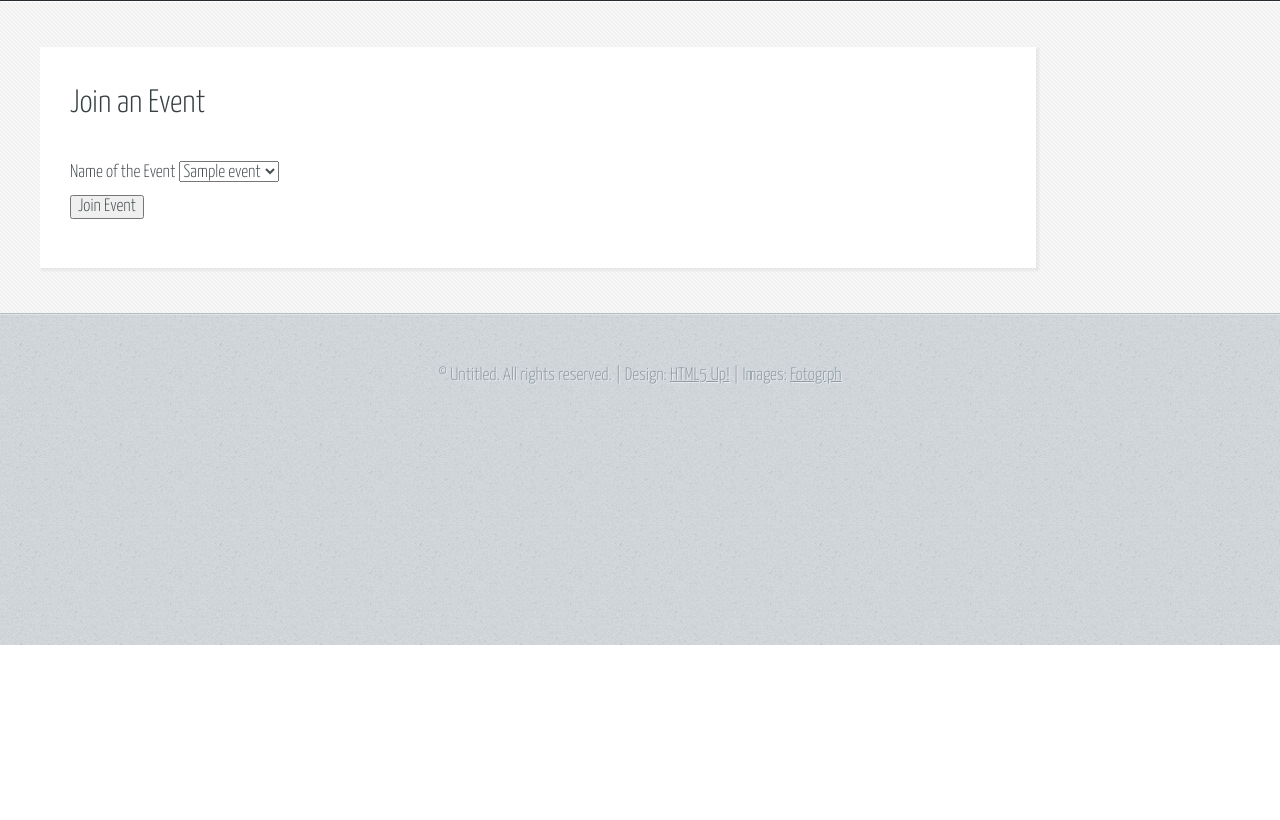
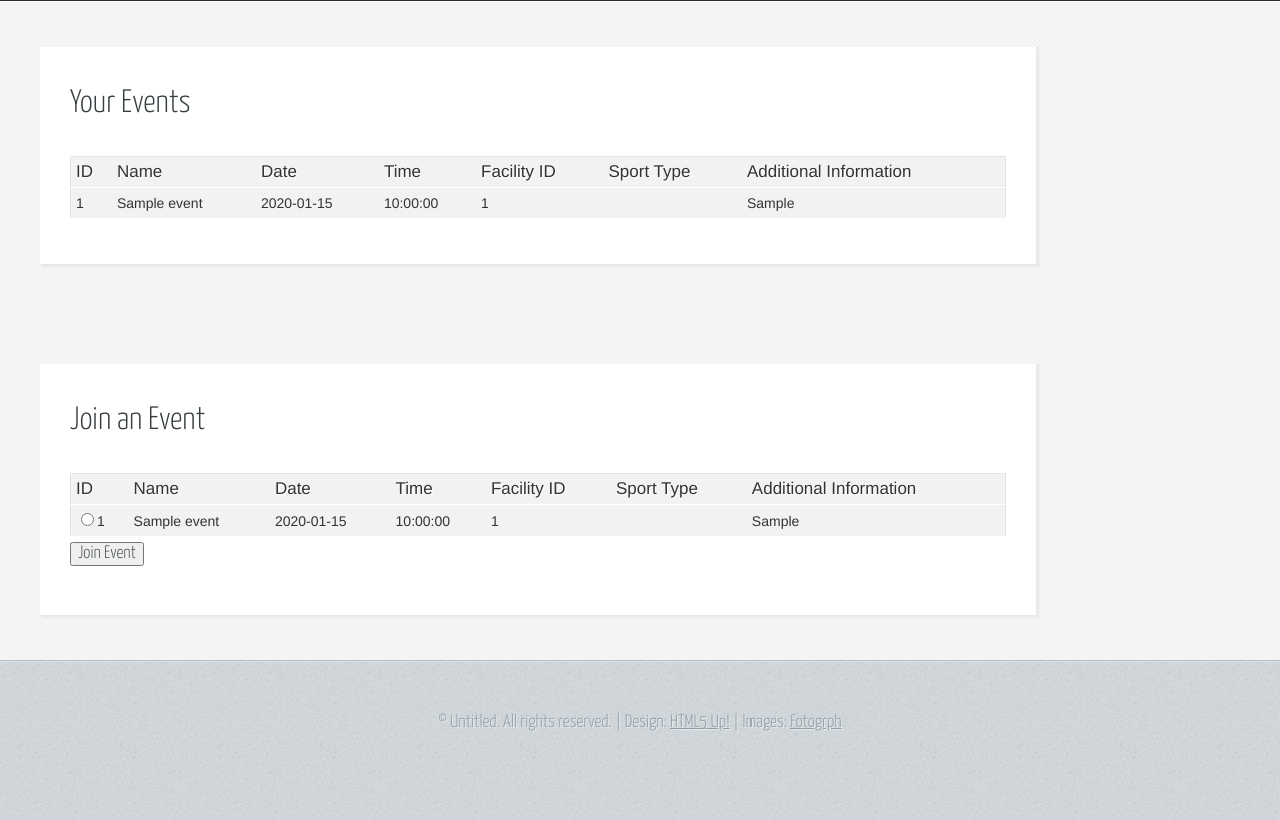
Before and after one commit to bjohnstonumw/pickupgames, a PHP site: page /joinevent.php in a window 1280 px wide. Shown: the part 155-975 px from the top of the page. Before the commit the page ends 800 px from the top, so only its background shows below. Run offline with PHP 8.4, Linux system fonts and the light colour scheme; the visitor is signed in with stand-in values (Sample User, id 1); tables that the repository leaves empty hold one stand-in row (values such as "Sample post"); data that the repository does not hold is empty.

Commit message:
Join Events working/upgraded to include appropriate event information. Also, pulls a user's events. fixed small error in install file.

```diff
--- a/css/style-desktop.css
+++ b/css/style-desktop.css
@@ -7,6 +7,7 @@
 /*********************************************************************************/
 /* Desktop (>= 480px)                                                            */
 /*********************************************************************************/
+
 
 section:last-child
 {
--- a/css/style.css
+++ b/css/style.css
@@ -48,6 +48,88 @@
 	}
 
 /* Multi-use */
+
+
+	/* Josiah */
+
+/*source: http://pythoughts.com/table-style-css/ */
+#table-2 {
+	border: 1px solid #e3e3e3;
+	background-color: #f2f2f2;
+    width: 100%;
+	border-radius: 6px;
+	-webkit-border-radius: 6px;
+	-moz-border-radius: 6px;
+}
+#table-2 td, #table-2 th {
+	padding: 5px;
+	color: #333;
+}
+#table-2 thead {
+	font-family: "Lucida Sans Unicode", "Lucida Grande", sans-serif;
+	padding: .2em 0 .2em .5em;
+	text-align: left;
+	color: #4B4B4B;
+	background-color: #C8C8C8;
+	background-image: -webkit-gradient(linear, left top, left bottom, from(#f2f2f2), to(#e3e3e3), color-stop(.6,#B3B3B3));
+	background-image: -moz-linear-gradient(top, #D6D6D6, #B0B0B0, #B3B3B3 90%);
+	border-bottom: solid 1px #999;
+}
+#table-2 th {
+	font-family: 'Helvetica Neue', Helvetica, Arial, sans-serif;
+	font-size: 17px;
+	line-height: 20px;
+	font-style: normal;
+	font-weight: normal;
+	text-align: left;
+	text-shadow: white 1px 1px 1px;
+}
+#table-2 td {
+	line-height: 20px;
+	font-family: 'Helvetica Neue', Helvetica, Arial, sans-serif;
+	font-size: 14px;
+	border-bottom: 1px solid #fff;
+	border-top: 1px solid #fff;
+}
+#table-2 td:hover {
+	background-color: #fff;
+}
+
+#table-6 {
+width: 100%
+border: 1px solid #B0B0B0;
+}
+#table-6 tbody {
+/* Kind of irrelevant unless your .css is alreadt doing something else */
+margin: 0;
+padding: 0;
+border: 0;
+outline: 0;
+font-size: 100%;
+vertical-align: baseline;
+background: transparent;
+}
+#table-6 thead {
+text-align: left;
+}
+#table-6 thead th {
+background: -moz-linear-gradient(top, #F0F0F0 0, #DBDBDB 100%);
+background: -webkit-gradient(linear, left top, left bottom, color-stop(0%, #F0F0F0), color-stop(100%, #DBDBDB));
+filter: progid:DXImageTransform.Microsoft.gradient(startColorstr='#F0F0F0', endColorstr='#DBDBDB', GradientType=0);
+border: 1px solid #B0B0B0;
+color: #444;
+font-size: 16px;
+font-weight: bold;
+padding: 3px 10px;
+}
+#table-6 td {
+padding: 3px 10px;
+}
+#table-6 tr:nth-child(even) {
+background: #F2F2F2;
+}
+
+	/* End Josiah */
 
 	.link-list
 	{
--- a/joinevent.php
+++ b/joinevent.php
@@ -55,30 +55,61 @@
 								<!-- Main Content -->
 
 									<?php include 'php/db_connect.php'; ?>
+
+									<section>
+										<header>
+											<h2>Your Events</h2>
+										</header>
+
+
+
+											<?php
+												function load_events($db, $your_query, $isYourEvents) {
+
+													echo "<table id='table-2'>";
+
+													echo "<tr><th>ID</th><th>Name</th><th>Date</th><th>Time</th><th>Facility ID</th><th>Sport Type</th><th>Additional Information</th></tr>";
+
+													#print_r($db);
+													#print_r($your_query);
+													$result = mysqli_query($db, $your_query) or die("Error Querying Database for events from joinevent.php");
+
+
+													while($row = mysqli_fetch_array($result)) {
+														$event_id = $row['event_id'];
+														$event_name = $row['name'];
+														$event_date = $row['event_date'];
+														$event_time = $row['event_time'];
+														$event_fac_id = $row['fac_id'];
+														$event_sport_type = $row['sport_name'];
+														$event_ad = $row['ad'];
+
+														if (!$isYourEvents) { $radio = "<input type='radio' name='jevent' value='$event_id' />"; }
+														else { $radio = ""; }
+
+														echo "<tr><td>$radio$event_id</td><td>$event_name</td><td>$event_date</td><td>$event_time</td><td>$event_fac_id</td><td>$event_sport_type</td><td>$event_ad</td></tr>";
+													}
+													echo "</table>";
+												}
+
+												$query = "SELECT * FROM events natural join jevents where username='$s_username' ORDER BY event_date DESC";
+												load_events($db, $query, TRUE);
+
+											?>
+									</section>
+
 									<section>
 										<header>
 											<h2>Join an Event</h2>
 										</header>
 
 										<form method = "post" action = "joinevent.php" enctype="multipart/form-data">
-											<table>
-												<!--<tr><td>Name of the Event</td><td>&nbsp;</td><td><input type="text" id="eventname" name="eventname" /></td></tr>-->
-												<tr><td>Name of the Event</td><td>&nbsp;</td><td><select name="eventname">
-												<?php
-													$query = "SELECT * FROM events ORDER BY event_date DESC LIMIT 10";
 
-													$result = mysqli_query($db, $query) or die("Error Querying Database for events from joinevent.php");
-
-
-													while($row = mysqli_fetch_array($result)) {
-														$event_name = $row['name'];
-														echo "<option value='$event_name'>$event_name";
-													}
-													echo "</select>";
-												?>
-												<tr><td><input type="submit" name="join_event" value="Join Event" /></td><td>&nbsp;</td></tr>
-
-											</table>
+											<?php
+												$query = "SELECT * FROM events ORDER BY event_date DESC";
+												load_events($db, $query, FALSE);
+											?>
+											<tr><td><input type="submit" name="join_event" value="Join Event" /></td><td>&nbsp;</td></tr>
 
 										</form>
 
@@ -86,36 +117,11 @@
 
 									<?php
 
+										if (isset( $_POST['join_event'] ) and '$s_isLoggedIN' == true) {
+											echo "<section>";
+											$uname = $s_username;
 
-										/*	#Don't really need with the events being pulled into the dropdown box above.
-										echo "<section><header><h2>Listing of Most Recent Events (Top 10)</h2></header>";
-
-										$query = "SELECT * FROM events ORDER BY event_date DESC LIMIT 10";
-
-										$result = mysqli_query($db, $query) or die("Error Querying Database");
-										echo "<table id='events' class='test'><tr><td>ID</td><td>Name</td><tr>\n\n";
-										while($row = mysqli_fetch_array($result)) {
-											$event_id = $row['id'];
-											$event_name = $row['name'];
-											echo "<tr class='test'><td>$event_id</td><td>$event_name</td></tr>\n";
-										}
-										echo "</table>\n";
-										echo "</section>";*/
-
-										if (isset( $_POST['join_event'] ) and '$s_isLoggedIN' == true) {
-
-
-
-											echo "<section>";
-											$ename = mysqli_real_escape_string($db, trim($_POST['eventname']));
-											$uname = $s_username;
-											$result = mysqli_query($db, "SELECT id FROM events WHERE name = '$ename'");
-											if (!$result) {
-												echo 'Could not run query: ' . mysqli_error();
-												exit;
-											}
-											$row = mysqli_fetch_row($result);
-											$eid = $row[0];
+											$eid = $_POST['jevent']; #no need to escape because it's the id we pulled from the database. (not user input).
 											$query = "INSERT INTO jevents VALUES ('$uname', '$eid')";
 
 											$result2 = mysqli_query($db,$query) or die("Error Querying Database: Join Event Result1");
```
Also changed, not shown: install/install.sql (+9 -9 lines).
